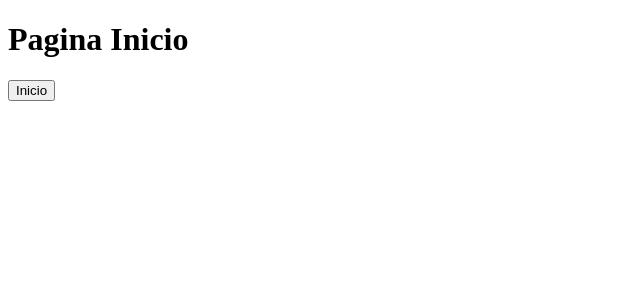
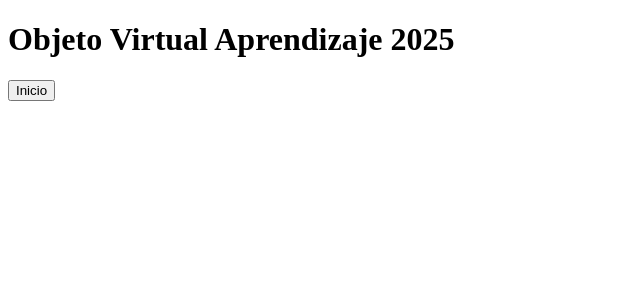
Before and after one commit to Jose2580MEGA/OVA2025, a Nuxt app: page / in a window 1280 px wide. Shown: the top 300 px of the page, without its empty margins (0-640 px from the left). Built offline with nearby package versions, Linux system fonts and the light colour scheme.

Commit message:
TituloCambiado

```diff
--- a/pages/index.vue
+++ b/pages/index.vue
@@ -1,5 +1,5 @@
 <template>
-    <h1>Pagina Inicio</h1>
+    <h1>Objeto Virtual Aprendizaje 2025</h1>
     <aside>
         <button>Inicio</button>
     </aside>
```
